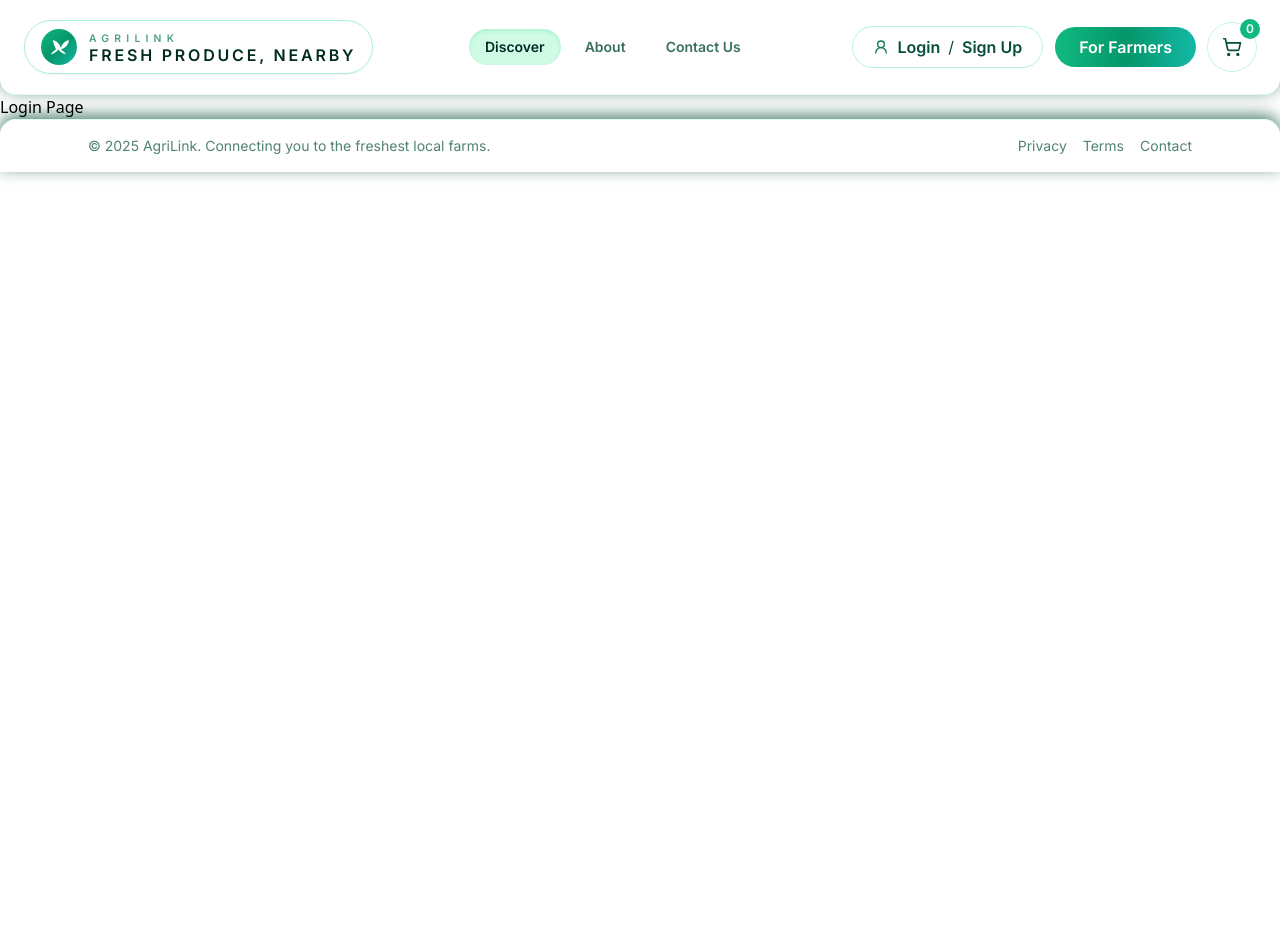
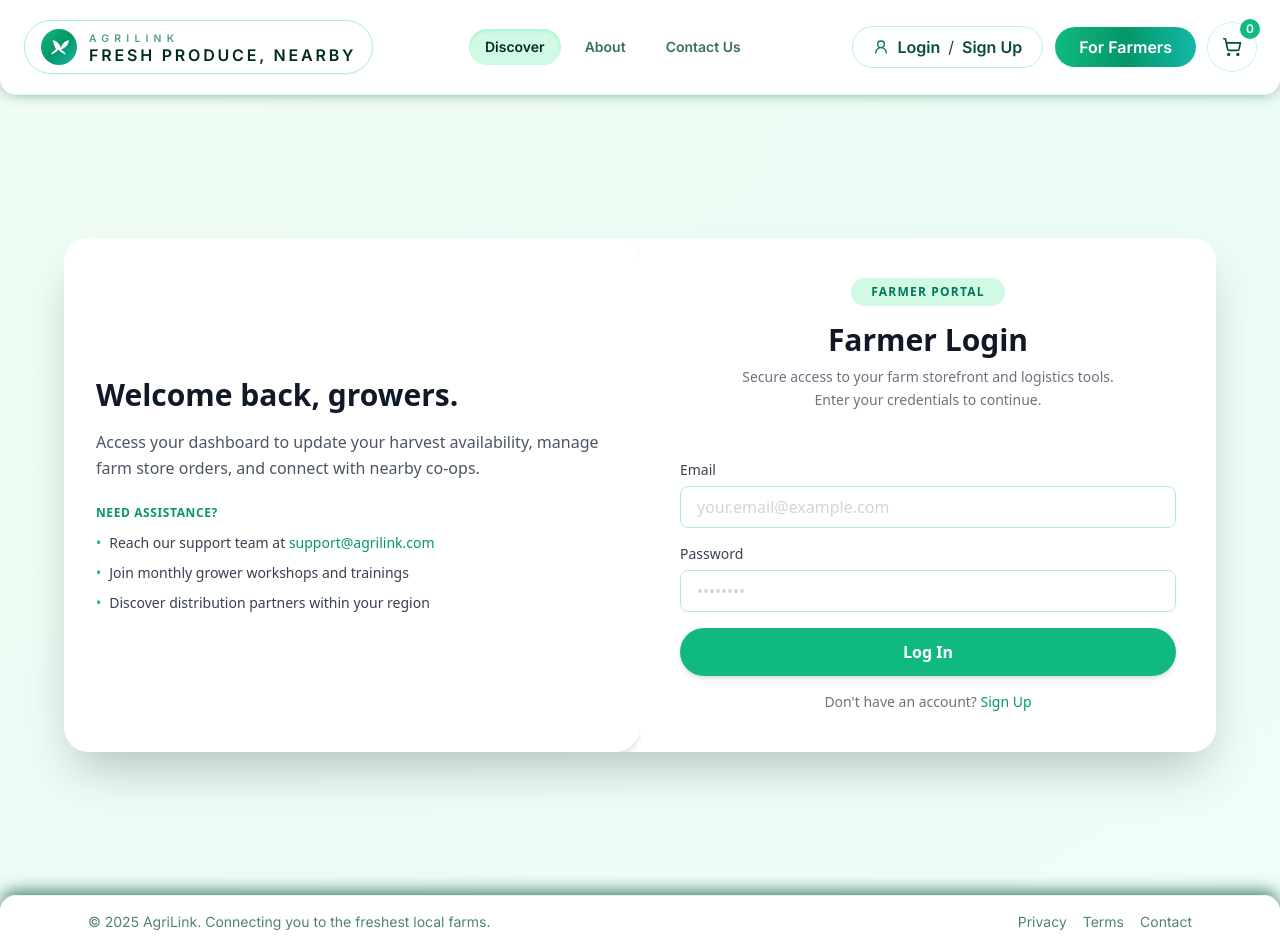
Before and after one commit to GP-AgriLink/AgrilLink-MVP, a React (Vite) app in the folder client/: page /login in a window 1280 px wide. Before the commit the page ends 800 px from the top, so only its background shows below. Built offline with nearby package versions, Linux system fonts and the light colour scheme.

Commit message:
feat: implement FarmerLogin page with InfoSection and LoginForm components

```diff
--- a/client/src/App.jsx
+++ b/client/src/App.jsx
@@ -2,6 +2,7 @@ import { Routes, Route } from 'react-router-dom'
 import Navbar from './components/Navbar/Navbar'
 import Footer from './components/Footer/Footer'
 import FarmerSignup from './pages/FarmerSignup'
+import FarmerLogin from './pages/FarmerLogin'
 
 function App() {
   return (
@@ -17,7 +18,7 @@ function App() {
           } />
           <Route path="/about" element={<h1>About Page</h1>} />
           <Route path="/contact-us" element={<h1>Contact Us Page</h1>} />
-          <Route path="/login" element={<h1>Login Page</h1>} />
+          <Route path="/login" element={<FarmerLogin />} />
           <Route path="/register" element={<FarmerSignup />} />
           <Route path="/for-farmers" element={<h1>For Farmers Page</h1>} />
           <Route path="/cart" element={<h1>Shopping Cart</h1>} />
--- /dev/null
+++ b/client/src/components/Login/InfoSection.jsx
@@ -0,0 +1,41 @@
+const InfoSection = () => {
+  return (
+    <div className="md:w-1/2 p-8 bg-white flex flex-col justify-center text-left rounded-3xl shadow-md">
+      <h2 className="text-3xl font-bold text-gray-900 mb-4">
+        Welcome back, growers.
+      </h2>
+      <p className="text-gray-600 text-base mb-6 leading-relaxed">
+        Access your dashboard to update your harvest availability, manage
+        farm store orders, and connect with nearby co-ops.
+      </p>
+
+      <h3 className="text-emerald-600 uppercase tracking-wider text-xs font-bold mb-3">
+        Need Assistance?
+      </h3>
+      <ul className="text-gray-700 text-sm space-y-2.5 list-none">
+        <li className="flex items-start">
+          <span className="text-emerald-500 mr-2">•</span>
+          <span>
+            Reach our support team at{" "}
+            <a
+              href="mailto:support@agrilink.com"
+              className="text-emerald-600 hover:underline"
+            >
+              support@agrilink.com
+            </a>
+          </span>
+        </li>
+        <li className="flex items-start">
+          <span className="text-emerald-500 mr-2">•</span>
+          <span>Join monthly grower workshops and trainings</span>
+        </li>
+        <li className="flex items-start">
+          <span className="text-emerald-500 mr-2">•</span>
+          <span>Discover distribution partners within your region</span>
+        </li>
+      </ul>
+    </div>
+  );
+};
+
+export default InfoSection;
--- /dev/null
+++ b/client/src/components/Login/InputField.jsx
@@ -0,0 +1,34 @@
+const InputField = ({
+  label,
+  type,
+  name,
+  value,
+  onChange,
+  placeholder,
+  error,
+}) => {
+  return (
+    <div>
+      <label className="block text-gray-700 text-sm font-medium mb-1.5">
+        {label}
+      </label>
+      <input
+        type={type}
+        name={name}
+        value={value}
+        onChange={onChange}
+        placeholder={placeholder}
+        className={`w-full border rounded-lg px-4 py-2 focus:ring-2 focus:ring-emerald-600 focus:outline-none transition-all
+    placeholder-gray-300
+    ${
+      error
+        ? "border-red-400 focus:ring-red-400"
+        : "border-emerald-200 focus:border-emerald-400"
+    }`}
+      />
+      {error && <p className="text-red-500 text-xs mt-1">{error}</p>}
+    </div>
+  );
+};
+
+export default InputField;
--- /dev/null
+++ b/client/src/components/Login/LoginForm.jsx
@@ -0,0 +1,87 @@
+import React, { useState } from "react";
+import { Link } from "react-router-dom";
+import InputField from "./InputField";
+
+const LoginForm = () => {
+  const [formData, setFormData] = useState({
+    email: "",
+    password: "",
+  });
+
+  const [errors, _setErrors] = useState({});
+  const [loading, _setLoading] = useState(false);
+
+  const handleChange = (e) => {
+    const { name, value } = e.target;
+    setFormData((prev) => ({
+      ...prev,
+      [name]: value,
+    }));
+  };
+
+  const handleSubmit = (e) => {
+    e.preventDefault();
+    console.log("Login submitted:", formData);
+  };
+
+  return (
+    <div className="md:w-1/2 p-10 flex flex-col justify-center bg-white rounded-3xl">
+      <div className="text-center mb-6">
+        <div className="bg-emerald-100 text-emerald-700 px-5 py-1.5 rounded-full text-xs font-bold inline-block tracking-widest mb-4">
+          FARMER PORTAL
+        </div>
+        <h2 className="text-3xl font-bold text-gray-900 mb-2">
+          Farmer Login
+        </h2>
+        <p className="text-gray-500 text-sm leading-relaxed">
+          Secure access to your farm storefront and logistics tools.
+          <br />
+          Enter your credentials to continue.
+        </p>
+      </div>
+
+      <form onSubmit={handleSubmit} className="space-y-4 text-left mt-6">
+        <InputField
+          label="Email"
+          type="email"
+          name="email"
+          placeholder="your.email@example.com"
+          value={formData.email}
+          onChange={handleChange}
+          error={errors.email}
+        />
+
+        <InputField
+          label="Password"
+          type="password"
+          name="password"
+          placeholder="••••••••"
+          value={formData.password}
+          onChange={handleChange}
+          error={errors.password}
+        />
+
+        <button
+          type="submit"
+          disabled={loading}
+          className={`w-full bg-emerald-500 text-white rounded-full py-3 font-semibold transition-all shadow-md mt-6 ${
+            loading
+              ? "opacity-70 cursor-not-allowed"
+              : "hover:bg-emerald-600 hover:shadow-lg"
+          }`}
+        >
+          {loading ? "Logging in..." : "Log In"}
+        </button>
+
+        <p className="text-center text-sm text-gray-500 mt-4">
+          Don't have an account?{" "}
+          <Link to="/register" className="text-emerald-600 hover:underline font-medium">
+            Sign Up
+          </Link>
+        </p>
+      </form>
+    </div>
+  );
+};
+
+export default LoginForm;
--- a/client/src/components/Register/SignupForm.jsx
+++ b/client/src/components/Register/SignupForm.jsx
@@ -183,9 +183,9 @@ const SignupForm = () => {
 
         <p className="text-center text-sm text-gray-500 mt-4">
           Already Signed Up?{" "}
-          <a href="" className="text-emerald-600 hover:underline font-medium">
+          <Link to="/login" className="text-emerald-600 hover:underline font-medium">
             Login
-          </a>
+          </Link>
         </p>
       </form>
     </div>
--- /dev/null
+++ b/client/src/pages/FarmerLogin.jsx
@@ -0,0 +1,16 @@
+import React from 'react';
+import InfoSection from '../components/Login/InfoSection';
+import LoginForm from '../components/Login/LoginForm';
+
+const FarmerLogin = () => {
+  return (
+    <div className="min-h-screen bg-gradient-to-br from-green-50 via-emerald-50 to-teal-50 flex items-center justify-center py-10 px-4">
+      <div className="flex flex-col md:flex-row bg-white rounded-3xl shadow-2xl overflow-hidden w-full max-w-6xl gap-0">
+        <InfoSection />
+        <LoginForm />
+      </div>
+    </div>
+  );
+};
+
+export default FarmerLogin;
```
